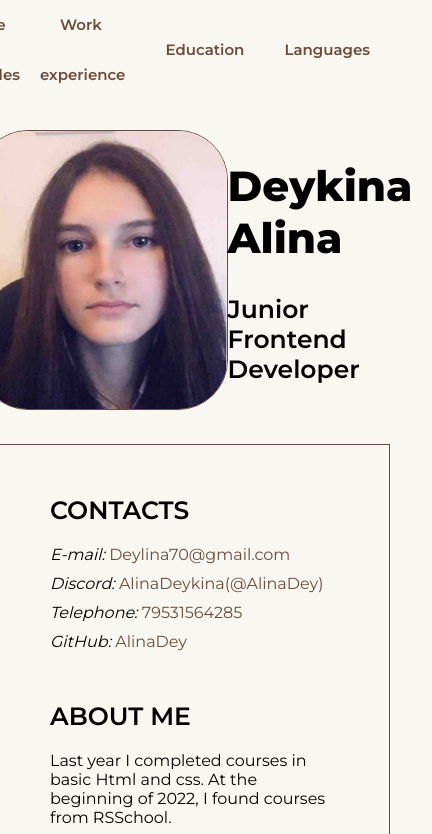
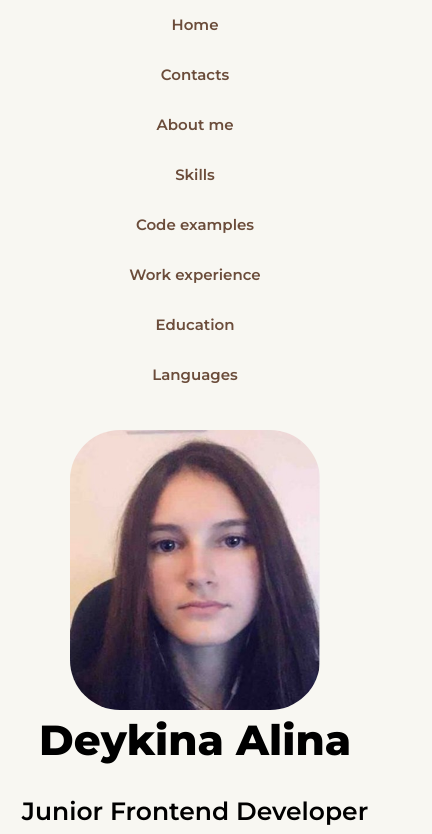
Before and after one commit to AlinaDey/resume2, a plain HTML site: page index.html in a window 390 px wide. Shown: the top 834 px of the page, 432 px wide, since content can reach past the window. Drawn offline with Linux system fonts and the light colour scheme.

Commit message:
feat: add @media

```diff
--- a/style.css
+++ b/style.css
@@ -32,13 +32,13 @@ a {
 }
 
 .container {
-    max-width: 1000px;
+    max-width: 1200px;
     margin: 0 auto;
 }
 
 .nav-list {
     display: flex;
-    justify-content: flex-end;
+    justify-content: center;
     align-items: center;
     list-style: none;
 }
@@ -97,7 +97,6 @@ a {
 .section-photo-main {
 	width: 250px;
 	height: 280px;
-	border: 1px solid #6b4c3a;
 	border-radius: 50px;
 }
 
@@ -205,14 +204,45 @@ section li, section p {
 	margin-right: 30px;
 }
 
+
+@media (max-width: 972px) {
+    .nav-list {
+        justify-content: center;
+        flex-wrap: wrap;
+    }
+
+    #work-experience li {
+        margin: 10px 10px 10px 0;
+      }
+
+}
+
   @media (max-width: 768px) {
+
+    .main-container-block1 {
+        border-right: 0;
+    }
     .main-container-block1, .main-container-block2 {
       width: 100%;
+    }
+
+    .nav-list {
+        justify-content: center;
+        flex-direction: column;
     }
 
     #home {
         display: flex;
         justify-content: center;
-        padding: 30px 0;
+        flex-direction: column;
     }
+
+    .main-container-block1, .main-container-block2 {
+
+    }
+
+    .section-photo {
+        margin: 0 auto;
+    }
+
   }
```
Also changed, not shown: index.html (+2 -1 lines).
